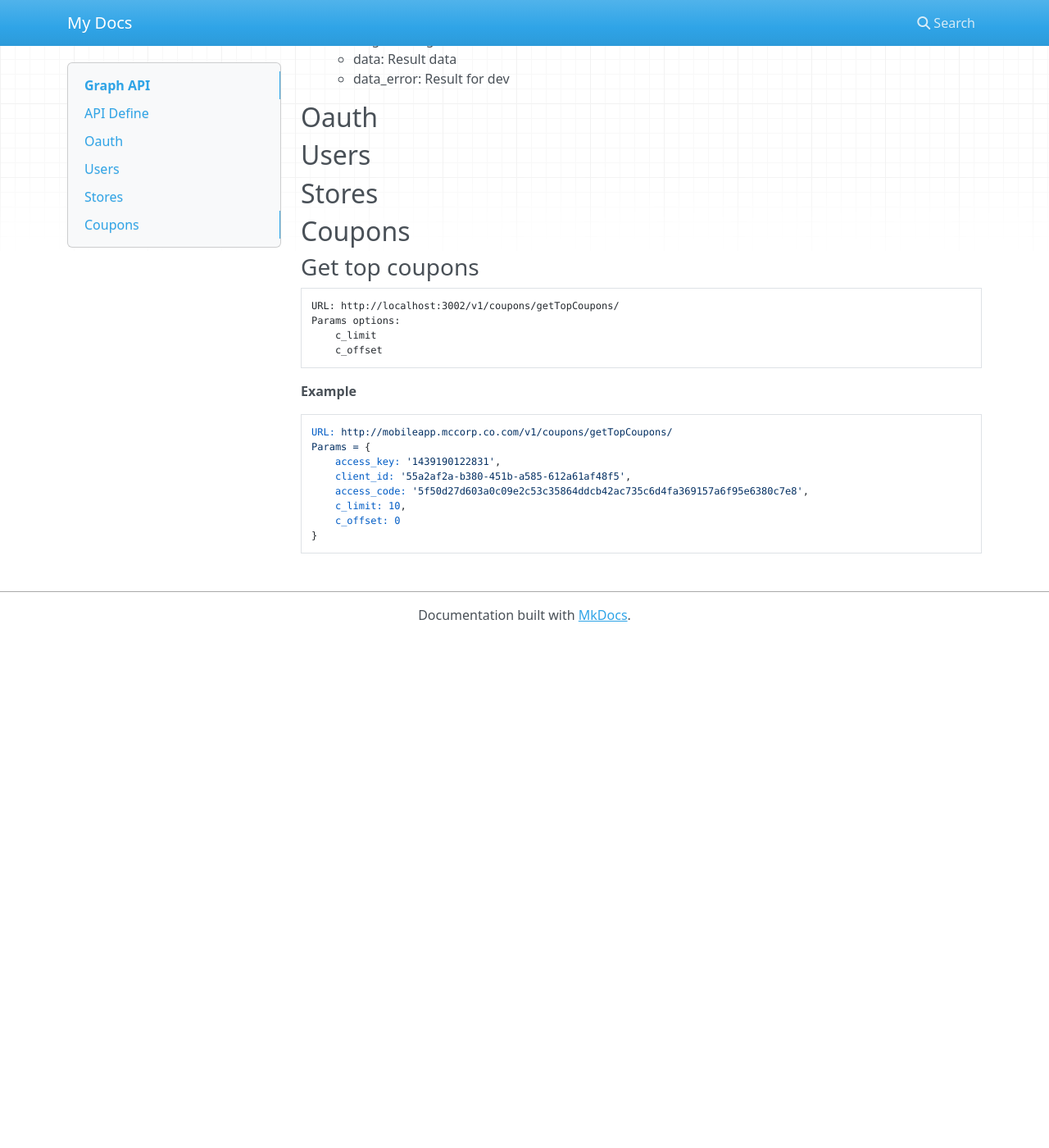
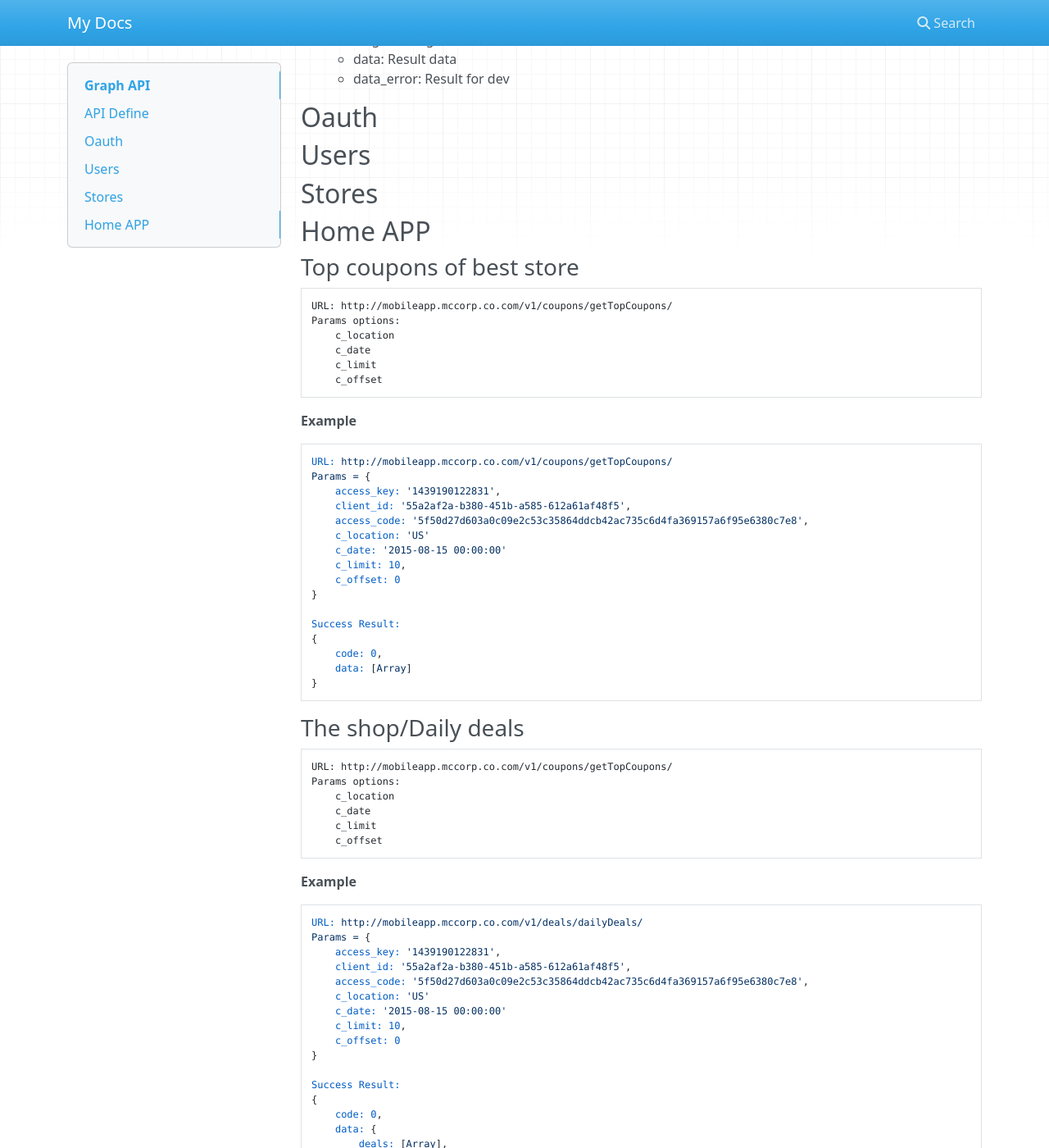
Before and after one commit to MCCorp/Documents, an MkDocs documentation site: the page built from docs/index.md, in a window 1280 px wide and 1400 px high, scrolled down 1035 px. Shown: the whole window at 82% size. Built offline with MkDocs 1.6.1, drawn with Linux system fonts in a browser that asks for light colours; nearby versions of some CDN libraries; before the commit the page ends 1813 px from its top, so only the background shows below that; some of the changed text lies outside the part shown.

Commit message:
Add daily shop (Get latest deals)

````diff
--- a/docs/index.md
+++ b/docs/index.md
@@ -54,13 +54,15 @@
 
 ##Stores
 
-##Coupons
+##Home APP
 
-###Get top coupons
+###Top coupons of best store
 
 ```
-URL: http://localhost:3002/v1/coupons/getTopCoupons/
+URL: http://mobileapp.mccorp.co.com/v1/coupons/getTopCoupons/
 Params options:
+    c_location
+    c_date
     c_limit
     c_offset
 ```
@@ -72,7 +74,49 @@ Params = {
     access_key: '1439190122831',
     client_id: '55a2af2a-b380-451b-a585-612a61af48f5',
     access_code: '5f50d27d603a0c09e2c53c35864ddcb42ac735c6d4fa369157a6f95e6380c7e8',
+    c_location: 'US'
+    c_date: '2015-08-15 00:00:00'
     c_limit: 10,
     c_offset: 0
 }
+
+Success Result:
+{
+    code: 0,
+    data: [Array]
+}
 ```
+
+###The shop/Daily deals
+
+```
+URL: http://mobileapp.mccorp.co.com/v1/coupons/getTopCoupons/
+Params options:
+    c_location
+    c_date
+    c_limit
+    c_offset
+```
+
+**Example**
+```
+URL: http://mobileapp.mccorp.co.com/v1/deals/dailyDeals/
+Params = {
+    access_key: '1439190122831',
+    client_id: '55a2af2a-b380-451b-a585-612a61af48f5',
+    access_code: '5f50d27d603a0c09e2c53c35864ddcb42ac735c6d4fa369157a6f95e6380c7e8',
+    c_location: 'US'
+    c_date: '2015-08-15 00:00:00'
+    c_limit: 10,
+    c_offset: 0
+}
+
+Success Result:
+{
+    code: 0,
+    data: {
+        deals: [Array],
+        totals: [Integer]
+    }
+}
+```
````
Also changed, not shown: site/index.html.
